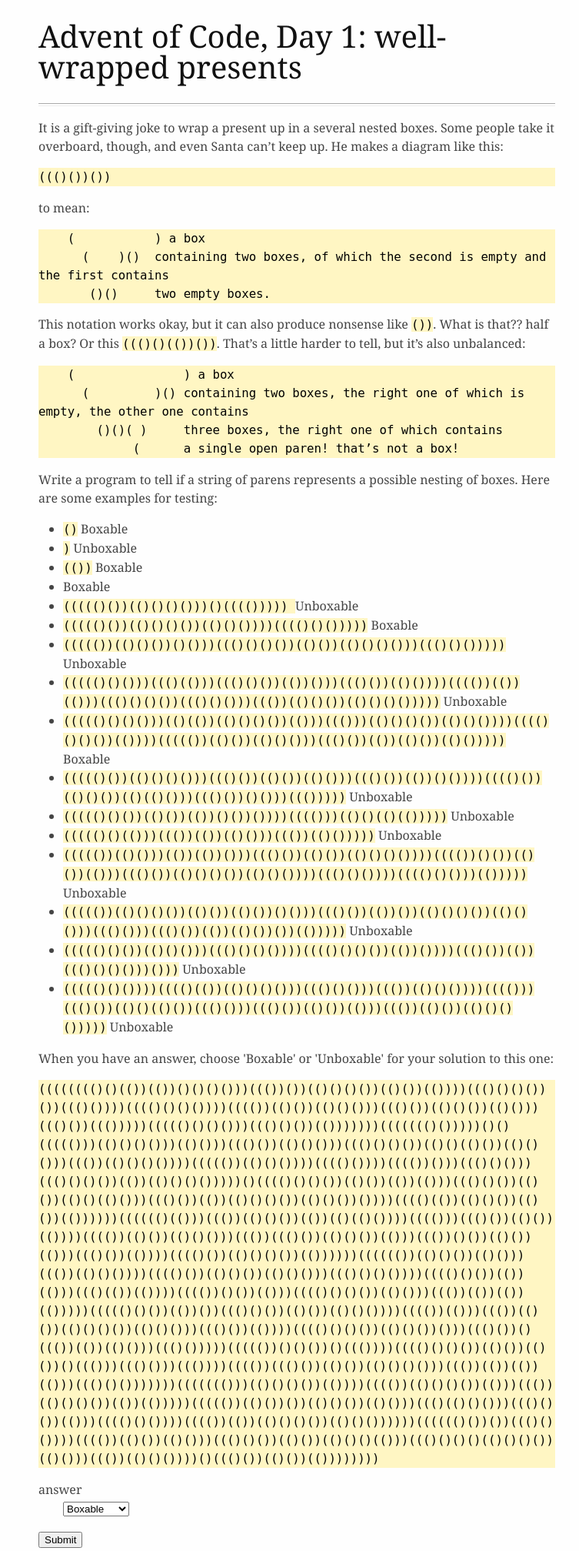
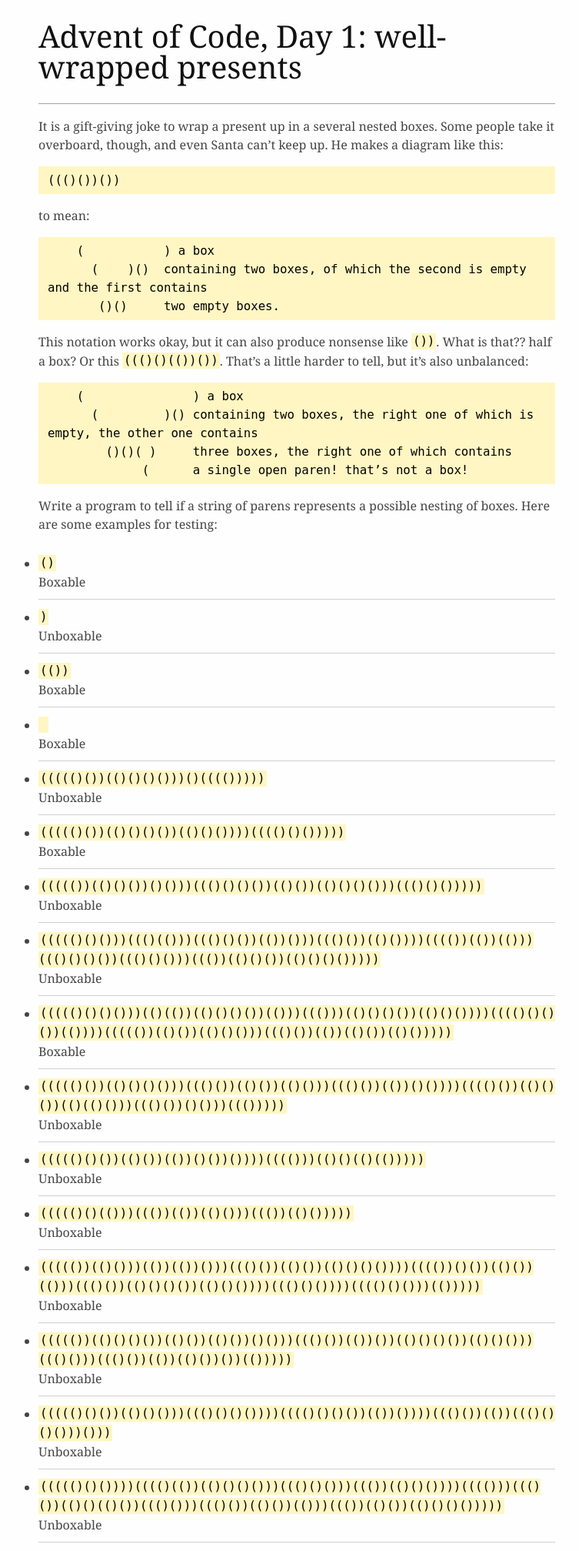
Before and after one commit to bgschiller/lc101-advent-of-code, a Flask app: a page that uses advent_of_code/templates/challenges/1.html in a window 1280 px wide. Shown: the top 2015 px of the page at 77% size, without its empty margins (254-1007 px from the left). Run offline with Flask 2, Linux system fonts and the light colour scheme; parts of the project's set-up code (start-up, migrations or seed data) failed here and were passed over; some libraries are stand-ins or nearby versions.

Commit message:
added styles for a bunchostuff;

```diff
--- a/advent_of_code/static/main.css
+++ b/advent_of_code/static/main.css
@@ -21,11 +21,11 @@ a:active{ color:#faa700; }
 a:focus{ outline: thin dotted; }
 a:hover, a:active{ outline: 0; }
 
-::-moz-selection{background:rgba(255,255,0,0.3);color:#000}
-::selection{background:rgba(255,255,0,0.3);color:#000}
+::-moz-selection{background:rgba(0,50,120,0.2);color:#000}
+::selection{background:rgba(0,50,120,0.2);color:#000}
 
-a::-moz-selection{background:rgba(255,255,0,0.3);color:#0645ad}
-a::selection{background:rgba(255,255,0,0.3);color:#0645ad}
+a::-moz-selection{background:rgba(0,50,120,0.2);color:#0645ad}
+a::selection{background:rgba(0,50,120,0.2);color:#0645ad}
 
 p{
 margin:1em 0;
@@ -201,18 +201,99 @@ ul.errors {
 #flashes {
   background: #fde073;
   text-align: center;
-  line-height: 2.5;
+  line-height: 1.75;
+  font-size: 2em;
+  text-transform: capitalize;
 }
 #flashes p {
   margin: 0;
 }
 #flashes .error {
   background: tomato;
+  color: #fff;
+  border-bottom: 2px solid #d44949;
 }
 #flashes .success {
   background: #47c747;
+  color: #fff;
+  border-bottom: 2px solid #279717;
 }
 emph {
   font-style: italic;
   color: #777;
 }
+
+/* -------------- */
+
+* {
+    box-sizing: border-box;
+}
+pre {
+    padding: 6px 12px;
+}
+.example-list {
+    margin: 0 0 50px 0;
+    padding: 0;
+}
+.example-list li {
+    border-bottom: 1px solid #d0d0d0;
+    padding: 10px 0;
+}
+code {
+    vertical-align: text-bottom;
+    word-break: break-word;
+}
+code {
+    padding: 0px 2px 2px 2px;
+}
+form {
+    border: 1px solid #b0b0b0;
+    padding: 15px;
+}
+body {
+    padding-bottom: 150px;
+}
+label[for="answer"] {
+    text-transform: capitalize;
+    font-weight: bold;
+}
+form dl, dd {
+    margin: 0;
+}
+input[type="text"], select, textarea {
+    display: block;
+    height: 34px;
+    padding: 6px 12px;
+    font-size: 14px;
+    line-height: 1.42857143;
+    color: #555;
+    background-color: #fff;
+    background-image: none;
+    border: 1px solid #ccc;
+    border-radius: 4px;
+    margin-bottom: 4px;
+}
+input[type="submit"] {
+    padding: 6px 12px;
+    border-radius: 4px;
+    background: tomato;
+    border: 1px solid #ae0e21;
+    color: #fff;
+    display: inline;
+    height: 34px;
+}
+textarea {
+    width: 100%;
+    height: 200px;
+    resize: vertical;
+}
+
+ul.errors {
+    list-style-type: none;
+    margin: 5px 0;
+    padding: 0;
+}
+ul.errors li {
+    padding: 6px 12px;
+    margin: 3px 0;
+}
--- a/advent_of_code/templates/challenges/1.html
+++ b/advent_of_code/templates/challenges/1.html
@@ -24,23 +24,71 @@
   <p>
   Write a program to tell if a string of parens represents a possible nesting of boxes. Here are some examples for testing:
 </p>
-<ul>
-  <li><code>()</code> Boxable </li>
-  <li><code>)</code> Unboxable </li>
-  <li><code>(())</code> Boxable </li>
-  <li><code></code> Boxable </li>
-  <li><code>((((()())(()()()()))()(((())))) </code> Unboxable </li>
-  <li><code>((((()())(()()()())(()()())))(((()()()))))</code> Boxable</li>
-  <li><code>((((())(()()())()()))((()()()())(()())(()()()()))((()()()))))</code> Unboxable </li>
-  <li><code>((((()()()))((()(()))((()()())(())()))((()())(()())))(((())(())(()))((()()()())((()()()))((())(()()())(()()()()))))</code> Unboxable </li>
-  <li><code>((((()()()()))(()(())(()()()())(()))((()))(()()()())(()()())))(((()()()())(())))((((())(()())(()()()))((()())(())(()())(()()))))</code> Boxable </li>
-  <li><code>((((()())(()()()()))((()())(()())(()()))((()())(())()())))(((()())(()()())(()(()()))((()())()()))((()))))</code> Unboxable </li>
-  <li><code>((((()()())(()())(())()())())))(((()))(()()(()(()))))</code> Unboxable </li>
-  <li><code>((((()()(()))((())(())(()()))((())(()()))))</code> Unboxable </li>
-  <li><code>((((())(()()))(())(())()))((()())(()())(()()()())))(((())()())(()())(()))((()())(()()()())(()()())))((()()())))(((()()()))(()))))</code> Unboxable </li>
-  <li><code>((((())(()()()())(()())(()())()()))((()())(())())(()()()())(()()()))((()()))((()())(())(()())())(()))))</code> Unboxable </li>
-  <li><code>((((()()())(()()()))((()()()())))(((()()()())(())())))((()())(())((()()()()))()))</code> Unboxable </li>
-  <li><code>((((()()())))(((()(())(()()()()))((()()()))((())(()()())))(((()))((()())(()()(()())((()()))((()())(()())(()))((())(()())(()()()()))))</code> Unboxable </li>
+<ul class="example-list">
+  <li>
+      <code>()</code>
+      <div>Boxable</div>
+  </li>
+  <li>
+      <code>)</code>
+      <div>Unboxable</div>
+  </li>
+  <li>
+      <code>(())</code>
+      <div>Boxable</div>
+  </li>
+  <li>
+      <code>&nbsp;</code>
+      <div>Boxable</div>
+  </li>
+  <li>
+      <code>((((()())(()()()()))()(((())))) </code>
+      <div>Unboxable</div>
+  </li>
+  <li>
+      <code>((((()())(()()()())(()()())))(((()()()))))</code>
+      <div>Boxable</div>
+  </li>
+  <li>
+      <code>((((())(()()())()()))((()()()())(()())(()()()()))((()()()))))</code>
+      <div>Unboxable</div>
+  </li>
+  <li>
+      <code>((((()()()))((()(()))((()()())(())()))((()())(()())))(((())(())(()))((()()()())((()()()))((())(()()())(()()()()))))</code>
+      <div>Unboxable</div>
+  </li>
+  <li>
+      <code>((((()()()()))(()(())(()()()())(()))((()))(()()()())(()()())))(((()()()())(())))((((())(()())(()()()))((()())(())(()())(()()))))</code>
+      <div>Boxable</div>
+  </li>
+  <li>
+      <code>((((()())(()()()()))((()())(()())(()()))((()())(())()())))(((()())(()()())(()(()()))((()())()()))((()))))</code>
+      <div>Unboxable</div>
+  </li>
+  <li>
+      <code>((((()()())(()())(())()())())))(((()))(()()(()(()))))</code>
+      <div>Unboxable</div>
+  </li>
+  <li>
+      <code>((((()()(()))((())(())(()()))((())(()()))))</code>
+      <div>Unboxable</div>
+  </li>
+  <li>
+      <code>((((())(()()))(())(())()))((()())(()())(()()()())))(((())()())(()())(()))((()())(()()()())(()()())))((()()())))(((()()()))(()))))</code>
+      <div>Unboxable</div>
+  </li>
+  <li>
+      <code>((((())(()()()())(()())(()())()()))((()())(())())(()()()())(()()()))((()()))((()())(())(()())())(()))))</code>
+      <div>Unboxable</div>
+  </li>
+  <li>
+      <code>((((()()())(()()()))((()()()())))(((()()()())(())())))((()())(())((()()()()))()))</code>
+      <div>Unboxable</div>
+  </li>
+  <li>
+      <code>((((()()())))(((()(())(()()()()))((()()()))((())(()()())))(((()))((()())(()()(()())((()()))((()())(()())(()))((())(()())(()()()()))))</code>
+      <div>Unboxable</div>
+  </li>
 </ul>
 When you have an answer, choose 'Boxable' or 'Unboxable' for your solution to this one:
 <pre>(((((((()()(())(())()()()()))((())())(()()()())(()())(())))((()()()())())((()())))(((()()()())))(((())(()())(()()()))((()())(()()())(()()))((()())((()))))((((()()()()))((()()())(()))))))((((((()()))))()()((((()))(()()()()))(()()))((()())(()()()))((()()()())(()()(()())(()()()))((())(()()()())))((((())(()()())))(((()())))(((())()))((()()()))((()()()())(())(()()()()))))()(((()()()())(()())(())(()))((()()())(()())(()()(()()))((()())(())(()()()())(()()())())))(((()(())(()()())(()())(())))))(((((()(()))((())(()()())(())(()(()())))(((()))((()())(()())(())))(((())(()())(()()()))((())((()())(()()())(()))((())()())(()())(()))((()())(())))(((()())(()()()())(())))))(((((())(()()())(()()))((())(()()())))(((()())(()()())(()()()))((()()()())))(((()()())(())(()))((()(())(())))(((())()())(()))(((()()()())(()()))((())(())(())(()))))((((()()())(())())((()()())(()())(()()())))(((())(()))((())(()())(()()()())(()()()))((()())(())))(((()()()())(()()())()))((()())()((())(())(()()))((()()))))((((())()()())()((())))(((()()()())(()())(()())()((()))((()()))((())))(((())((()())(()())(()()()()))((())(())(())(()))((()()()))))))((((((()))(()()()())(())))(((())(()()()())(()))((())(()()()())(())(()))))((((())(()())())(()()())(()()))((()(()()()))((()()())(()))(((()()())))(((())(())(()()()())(()()())))))(((((()())())((()()())))(((())(()())(()()))((()()())(()())(()()()(()))((()()()()(()()()())(()()))((())(()()())))()((()())(()())(())))))))</pre>
--- a/advent_of_code/templates/challenges/3.html
+++ b/advent_of_code/templates/challenges/3.html
@@ -37,7 +37,7 @@ def distance(freq_table1, freq_table2):
 <p>
   here are some example wishlists to try out:
 </p>
-<ul>
+<ul class="example-list">
   <li><pre>Jkgx Ygtzg,
 Grr O xkgrre xkgrre cgtz lux inxoyzsgy oy g zaxzrk. O'bk grcgey cgtzkj g zaxzrk hkigayk zaxzrky gxk znk iuurkyz.
 
--- a/advent_of_code/views.py
+++ b/advent_of_code/views.py
@@ -32,7 +32,7 @@ def challenges_view_unprotected(day):
     challenge = get_challenge(day)
     form = challenge.form()
     if form.validate_on_submit():
-        flash('you got it!', 'succhess')
+        flash('you got it!', 'success')
         session['solved_challenges'] = session.get('solved_challenges',[]) + [day]
         return redirect(url_for('challenges_view', day=day))
     return render_template(
```
Also changed, not shown: 1 other file.
